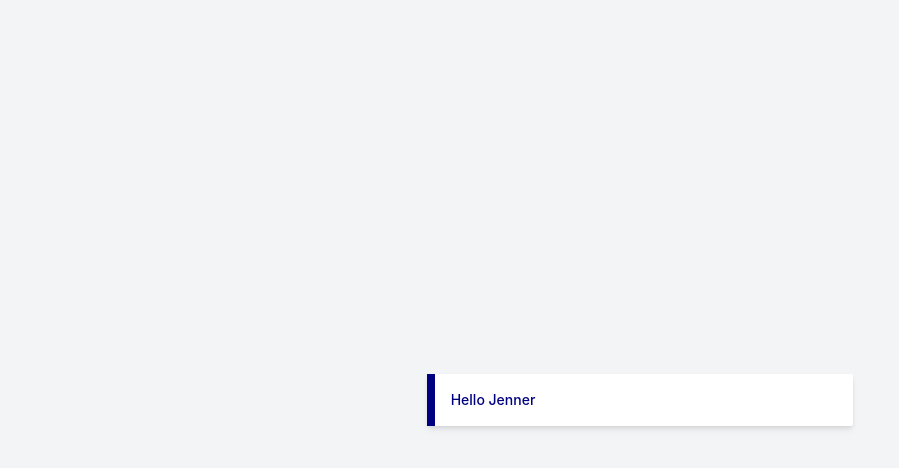
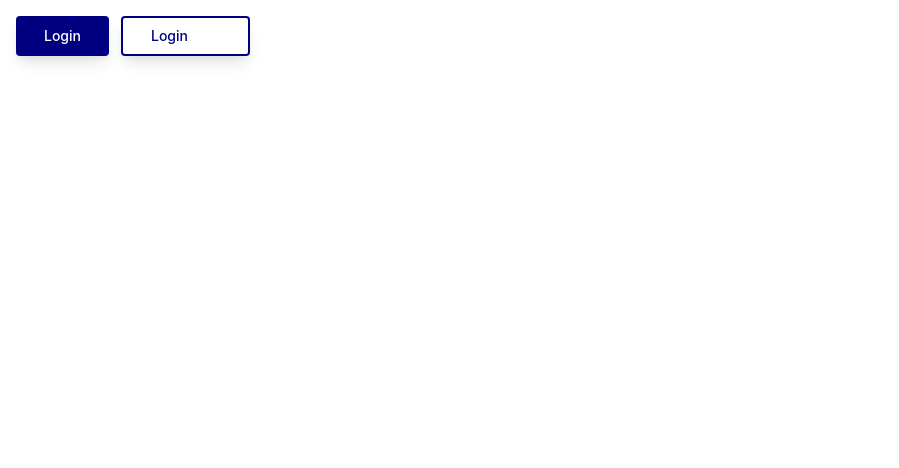
Before and after one commit to Jahaslito/adc-frontend, a React (Create React App) app: page /login in a window 1280 px wide. Shown: the top 468 px of the page, without its empty margins (0-899 px from the left). Built offline with nearby package versions, Linux system fonts and the light colour scheme.

Commit message:
Created button component

```diff
--- a/package.json
+++ b/package.json
@@ -9,6 +9,7 @@
         "@testing-library/user-event": "^12.1.10",
         "react": "^17.0.2",
         "react-dom": "^17.0.2",
+        "react-icons": "^4.3.1",
         "react-router-dom": "^6.0.2",
         "react-scripts": "4.0.3",
         "web-vitals": "^1.0.1"
--- a/src/assets/colors/colors.js
+++ b/src/assets/colors/colors.js
@@ -1,3 +1,4 @@
 export const colors = {
     primary: "#000080",
+    white: "#FFFFFF",
 };
--- /dev/null
+++ b/src/components/Button.jsx
@@ -0,0 +1,36 @@
+import React from "react";
+
+/**
+ * text - the button label
+ * block: true - you get a large button
+ * primary: true - a blue filled button
+ * primary: false - an outline button
+ * icon - pass an icon as component
+ * theme - `danger` to specify red button
+ */
+const Button = ({ text, block, icon, theme, primary }) => {
+    return (
+        <button
+            className={`${
+                primary ? "text-white bg-" : "border-2 border-"
+            }${setTheme(theme)} ${!primary && "text-"}${setTheme(theme)}
+            } px-7 py-2 flex justify-between items-center gap-3 text-sm font-medium shadow-lg hover:bg-opacity-80 focus:ring-2 focus:ring-primary focus:ring-offset-2 focus:ring-opacity-50  ${
+                block ? "w-full" : "rounded"
+            }`}
+        >
+            {text}
+            {icon}
+        </button>
+    );
+};
+
+function setTheme(theme) {
+    switch (theme) {
+        case "danger":
+            return "red-500";
+        default:
+            return "primary";
+    }
+}
+
+export default Button;
--- a/src/screens/Login.jsx
+++ b/src/screens/Login.jsx
@@ -1,16 +1,16 @@
 import React from "react";
+import Button from "../components/Button";
+import { BsArrowRight } from "react-icons/bs";
+import { colors } from "../assets/colors/colors";
 
 const Login = () => {
     return (
-        <div className="bg-gray-100 flex justify-center items-center w-screen h-screen">
-            <div className="w-4/12 bg-white shadow-md flex flex-row rounded-sm">
-                <div className="bg-primary w-2"></div>
-                <div className="p-4">
-                    <p className="text-primary text-sm font-medium">
-                        Hello Jenner
-                    </p>
-                </div>
-            </div>
+        <div className="flex flex-row p-4 gap-3">
+            <Button text="Login" primary />
+            <Button
+                text="Login"
+                icon={<BsArrowRight size={20} color={colors.white} />}
+            />
         </div>
     );
 };
```
Also changed, not shown: 2 other files (tests, documents, lock files or other folders).
